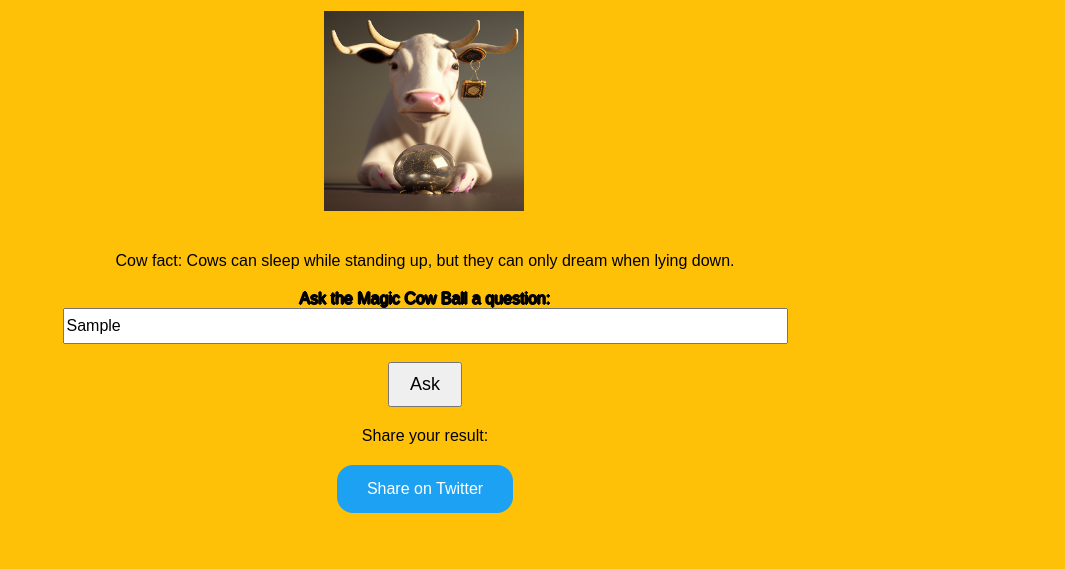
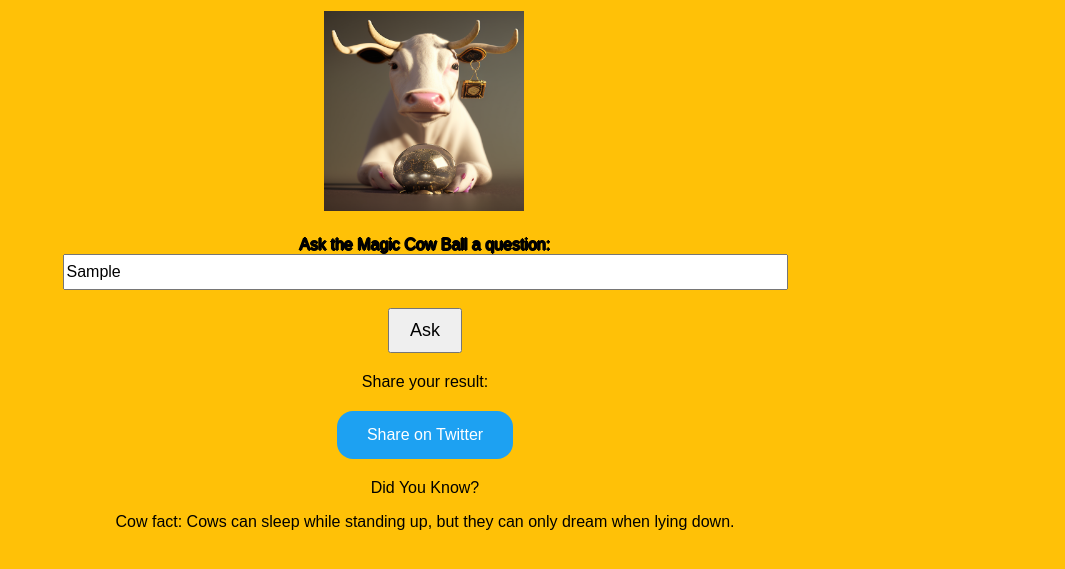
Before and after one commit to cse110-sp23-group19/magic-cow-ball, a plain HTML site: page index.html in a window 1280 px wide. Both pictures are taken after typing "Sample" into the empty fields and a click on the input "Ask". Shown: the part 125-694 px from the top of the page, without its empty margins (215-1280 px from the left). Drawn offline with Linux system fonts and the light colour scheme.

Commit message:
cowFactDiv moved

```diff
--- a/index.html
+++ b/index.html
@@ -14,9 +14,6 @@
 		<!-- <img id="magicCowBallImg" src="magic-cow-ball.png" alt="Magic Cow Ball" > -->
 		<p id="answer"></p>
 	</div>
-	<div id="cowFactDiv" class="hide">
-		<p id="cowFact"></p>
-	</div>
 	<form>
 		<label id="questionLabel" for="prompt">Ask the Magic Cow Ball a question:</label><br />
 		<input type="text" id="prompt" name="prompt" size="75" required /><br /><br />
@@ -26,6 +23,12 @@
 		<p>Share your result:</p>
 		<button id="shareTwitter" class="shareBtn">Share on Twitter</button>
 	</div>
+
+
+	<div id="cowFactDiv" class="hide">
+		<p id = "didYouKnow"> Did You Know? </p>
+		<p id="cowFact"></p>
+	</div>
 	<script src="script.js"></script>
 </body>
 </html>
```
